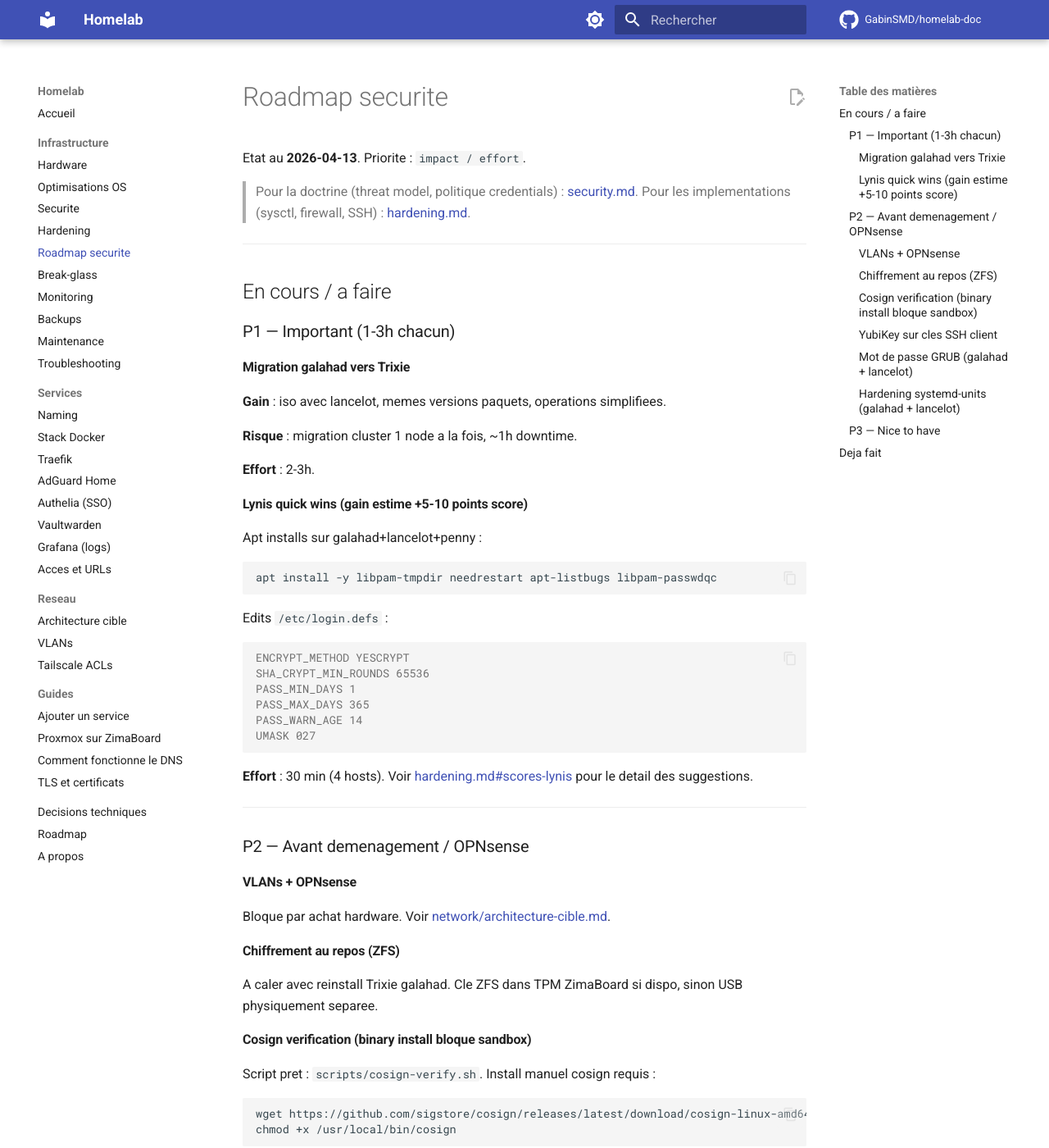
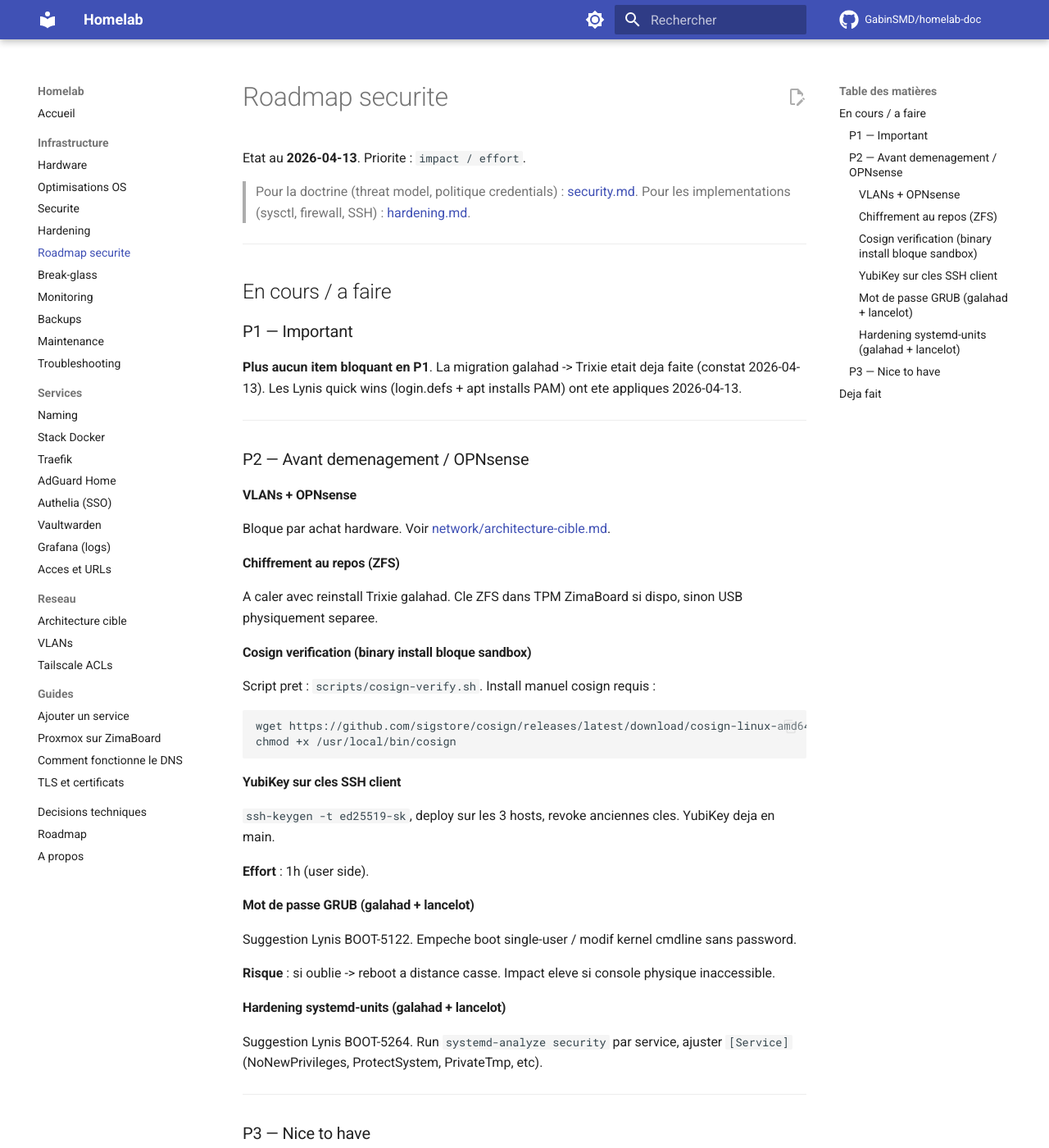
Before and after one commit to GabinSMD/homelab-doc, an MkDocs documentation site: the page built from docs/infrastructure/security-roadmap.md, in a window 1280 px wide and 1400 px high. Shown: the whole window at 82% size. Built offline with MkDocs 1.6.1 and Material for MkDocs 9.7.7, drawn with Linux system fonts in a browser that asks for light colours; comment, search, counter and statistics services are not loaded.

Commit message:
docs: roadmap P1 cleared — Trixie deja en place + login.defs done
Constat 2026-04-13 :
- Galahad ETAIT DEJA sur Trixie (kernel 6.17.2-1-pve, PVE 9.1.7)
- Lancelot idem -> cluster uniforme
- Migration Trixie etait obsolete dans la roadmap

Lynis quick wins appliques sur penny + galahad + lancelot :
- Apt PAM packages
- login.defs hardening (UMASK 027, YESCRYPT, etc.)

P1 maintenant VIDE (plus rien d'actionnable court terme).
P2 : OPNsense/VLANs (hardware), chiffrement ZFS (reinstall),
     cosign (binary install bloque sandbox), YubiKey SSH (user side),
     GRUB password, systemd-units hardening.

````diff
--- a/docs/infrastructure/security-roadmap.md
+++ b/docs/infrastructure/security-roadmap.md
@@ -9,34 +9,9 @@ Etat au **2026-04-13**. Priorite : `impact / effort`.
 
 ## En cours / a faire
 
-### P1 — Important (1-3h chacun)
+### P1 — Important
 
-#### Migration galahad vers Trixie
-
-**Gain** : iso avec lancelot, memes versions paquets, operations simplifiees.
-
-**Risque** : migration cluster 1 node a la fois, ~1h downtime.
-
-**Effort** : 2-3h.
-
-#### Lynis quick wins (gain estime +5-10 points score)
-
-Apt installs sur galahad+lancelot+penny :
-```bash
-apt install -y libpam-tmpdir needrestart apt-listbugs libpam-passwdqc
-```
-
-Edits `/etc/login.defs` :
-```ini
-ENCRYPT_METHOD YESCRYPT
-SHA_CRYPT_MIN_ROUNDS 65536
-PASS_MIN_DAYS 1
-PASS_MAX_DAYS 365
-PASS_WARN_AGE 14
-UMASK 027
-```
-
-**Effort** : 30 min (4 hosts). Voir [hardening.md#scores-lynis](hardening.md#scores-lynis) pour le detail des suggestions.
+**Plus aucun item bloquant en P1**. La migration galahad -> Trixie etait deja faite (constat 2026-04-13). Les Lynis quick wins (login.defs + apt installs PAM) ont ete appliques 2026-04-13.
 
 ---
 
@@ -111,6 +86,8 @@ Suggestion Lynis BOOT-5264. Run `systemd-analyze security` par service, ajuster
     - Comptes `gabins` partout, plus de `gabin` legacy
     - Sudo NOPASSWD (cle SSH = auth forte)
     - SSH hardening Lynis (`AllowTcpForwarding no`, etc.)
+    - **Login.defs hardened** (UMASK 027, ENCRYPT_METHOD YESCRYPT, SHA_CRYPT_MIN_ROUNDS 65536, PASS_MIN/MAX/WARN) sur penny+galahad+lancelot
+    - **PAM password strength** (libpam-passwdqc), libpam-tmpdir, needrestart, apt-listbugs sur 3 hosts
 
 ??? success "OIDC SSO (Authelia)"
     - Proxmox galahad + lancelot (Administrator sur gabins@authelia)
@@ -174,5 +151,6 @@ Suggestion Lynis BOOT-5264. Run `systemd-analyze security` par service, ajuster
     - Vaultwarden : penny SD card -> LXC 102 `vault` sur lancelot -> migre sur galahad (isolement observability, 2026-04-13)
     - Decommission container Vaultwarden penny prevu 2026-04-27
     - Proxmox cluster : pve1/pve2 -> galahad/lancelot
+    - **Galahad + lancelot deja sur Trixie (Debian 13 / PVE 9.1.7 / kernel 6.17.2-1-pve)** — uniformite cluster
     - Tailscale : container -> host natif (SSH natif)
     - Wallos : supprime
````
